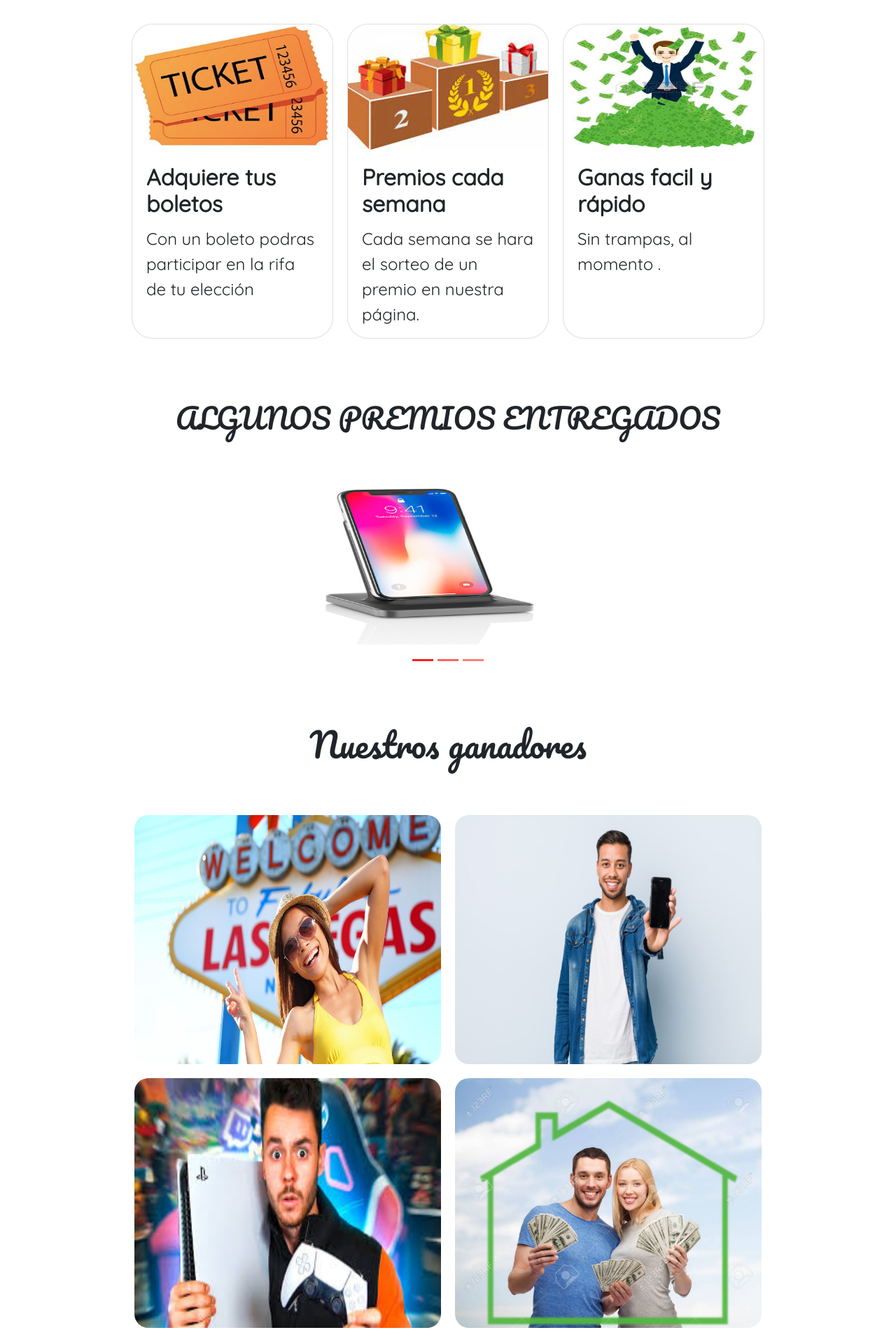
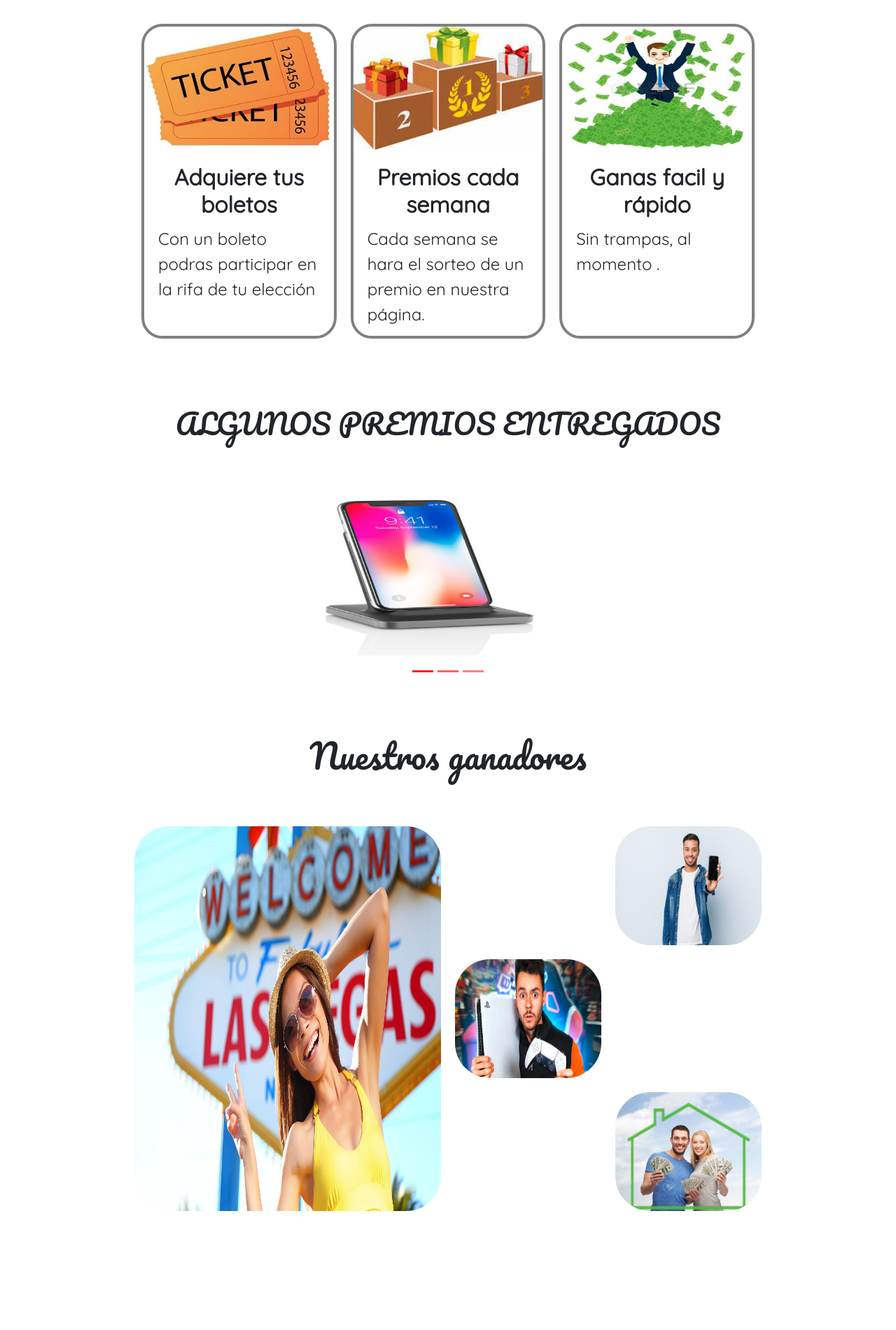
Before and after one commit to Zahid7118/rifaslocas, a plain HTML site: page index.html in a window 1280 px wide. Shown: the part 502-2403 px from the top of the page at 70% size. After the commit the page ends 2297 px from the top, so only its background shows below. Drawn offline with nearby package versions, Linux system fonts and the light colour scheme.

Commit message:
Nueva version Gid

```diff
--- a/index.html
+++ b/index.html
@@ -103,19 +103,24 @@
       </div>
 
       <section class="experiencias">
-        <div class="foto-experiencia">
+
+        <div class="foto-experiencia exp-principal">
           <img src="images/vegas.jpg" alt="viaje">
         </div>
 
-        <div class="foto-experiencia">
+        <!-- <div class="foto-experiencia exp-1">
+          <img src="images/joven.jpg" alt="viaje">
+        </div> -->
+
+        <div class="foto-experiencia exp-2">
           <img src="images/joven.jpg" alt="viaje">
         </div>
 
-        <div class="foto-experiencia">
+        <div class="foto-experiencia exp-3">
           <img src="images/ganoplay5.jpeg" alt="viaje">
         </div>
 
-        <div class="foto-experiencia">
+        <div class="foto-experiencia exp-4">
           <img src="images/dinerocasa.jpg" alt="viaje">
         </div>
 
--- a/style.css
+++ b/style.css
@@ -1,5 +1,6 @@
 .navbar{
     background-color: white;
+    z-index: 1;
    }
 
 .navbar-brand{
@@ -19,7 +20,7 @@
 }
 
 .banner{
-
+    z-index: 1300;
     width: 100%;
     height: 500px;
     /* margin-top: 56px; */
@@ -47,14 +48,15 @@
 .promo{
     margin-top: 10px;
     display: flex;
-    padding: 2% 10%;
-    justify-content: center;
+    padding: 2% 15%;
+    justify-content: space-around;
 }
 
 .card{
     border-radius: 30px;
     margin: 0 10px;
     height: 450px;
+    border: 4px solid gray;
 }
 
 .card img{
@@ -64,13 +66,14 @@
     height: 40%;
 }
 
-.card h5{
+.card .card-body h5{
     font-weight: 800;
     font-family: 'Quicksand', sans-serif;
     font-size: 2rem;
+    text-align: center;
 }
 
-.card p{
+.card .card-body p{
     font-family: 'Quicksand', sans-serif;
     font-size: 1.5rem;
 }
@@ -102,6 +105,7 @@ align-items: center;
     font-family: 'Pacifico', cursive;
     margin-bottom: 50px;
     text-align: center;
+    line-height: 4rem;
 }
 
 .ganadores{
@@ -118,7 +122,7 @@ align-items: center;
 
 .experiencias {
     display: grid;
-    grid-template: repeat(2,1fr) / repeat(2,1fr);
+    grid-template: repeat(3,1fr) / repeat(4,1fr);
     padding: 5% 15%;
     grid-row-gap: 20px;
     grid-column-gap: 20px;
@@ -130,15 +134,48 @@ align-items: center;
     justify-content: center;
     align-items: center;
     flex-wrap: wrap;
-    border-radius: 20px;
+    border-radius: 50px;
+}
 
-}
 
 .experiencias .foto-experiencia img{
     width: 100%;
     height: 100%;
-    border-radius: 20px;
+    border-radius: 50px;
 }
+
+.experiencias .exp-principal{
+  grid-column-start: 1;
+  grid-column-end: 3;
+  grid-row-start: 1;
+  grid-row-end: 4;
+}
+.experiencias .exp-principal {
+    border-radius: 50px !important;
+}
+.experiencias .exp-principal img{
+    width: 100%;
+    height: 100%;
+    border-radius: 50px !important;
+}
+
+.experiencias .exp-2{
+    grid-column-start: 4;
+    grid-row-start: 1;
+
+  }
+
+  .experiencias .exp-3{
+    grid-column-start: 3;
+    grid-row-start: 2;
+
+  }
+
+  .experiencias .exp-4{
+    grid-column-start: 4;
+    grid-row-start: 3;
+
+  }
 
 @media (max-width:769px){
 
@@ -177,6 +214,11 @@ align-items: center;
         margin: 10px 0;
     }
 
+    .card .card-body p{
+        font-family: 'Quicksand', sans-serif;
+        font-size: 1.5rem;
+    }
+
     .carousel {
         height: 300px;
         width: 80%;
@@ -188,8 +230,32 @@ align-items: center;
     }
 
     .experiencias {
-        grid-template: repeat(4, 1fr) / 1fr;
+        grid-template: repeat(4, 1fr) / repeat(2,1fr);
         padding: 5% ;
     }
 
+    .experiencias .exp-principal{
+        grid-column-start: 1;
+        grid-column-end: 3;
+        grid-row-start: 1;
+        grid-row-end: 3;
+      }
+
+      .experiencias .exp-2{
+          grid-column-start: 1;
+          grid-row-start: 3;
+
+        }
+
+        .experiencias .exp-3{
+          grid-column-start: 2;
+          grid-row-start: 3;
+
+        }
+
+        .experiencias .exp-4{
+          grid-column-start: 1;
+          grid-column-end: 3;
+          grid-row-start: 4;
+        }
     }
```
